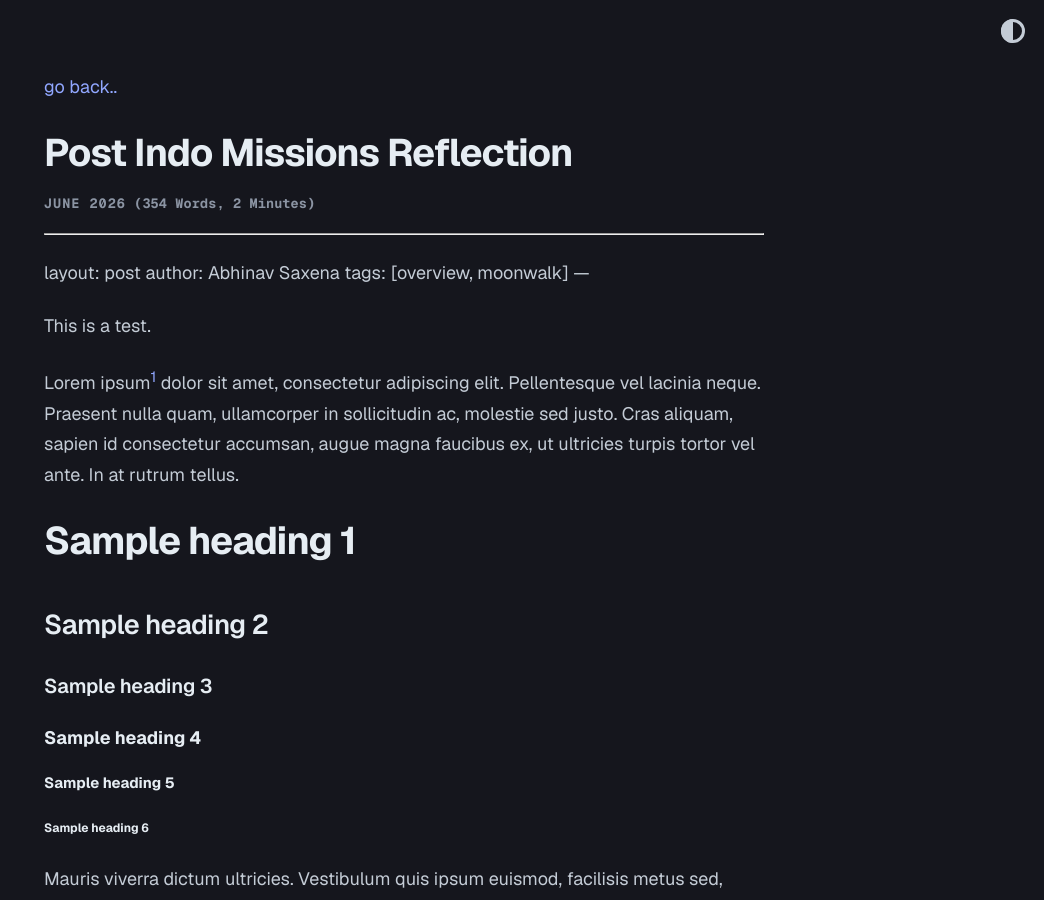
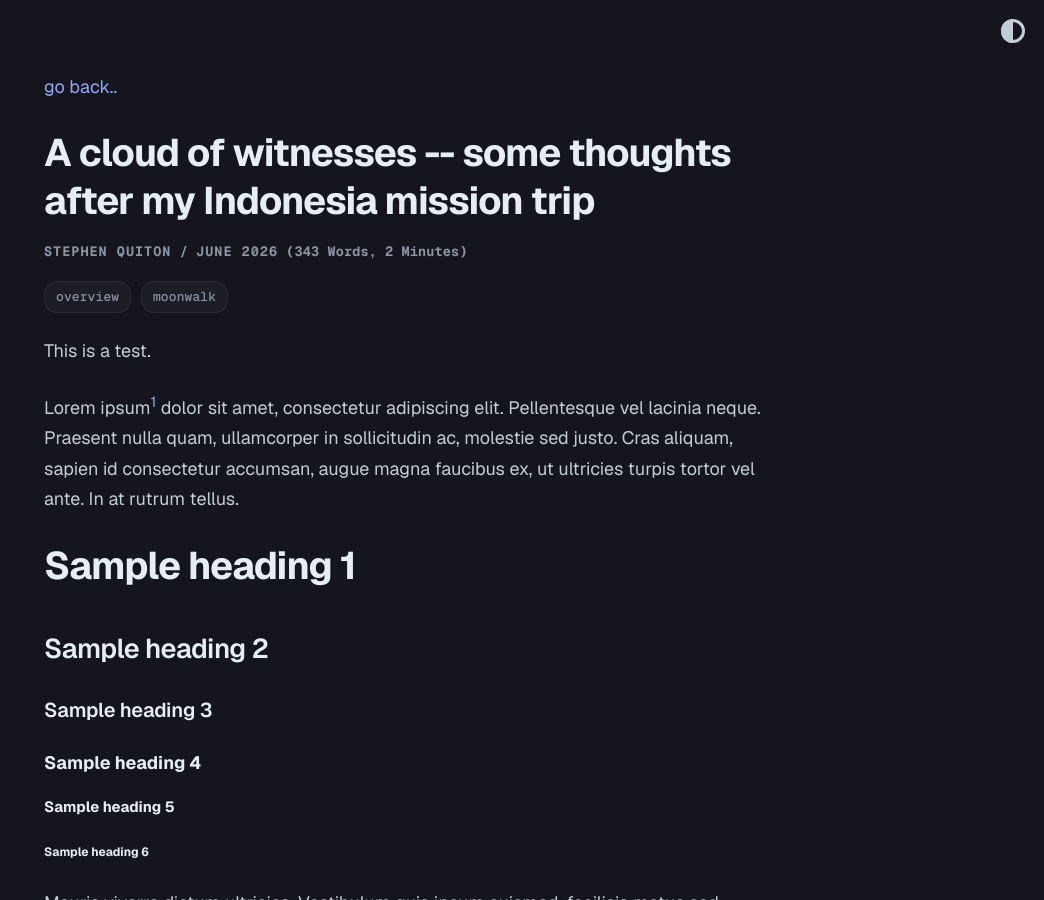
Before and after one commit to matter-of-faith/matter-of-faith.github.io, a Jekyll site: the page built from _posts/2026-06-10-post-indo-missions-reflection.md, in a window 1280 px wide and 900 px high. Shown: the whole window, without its empty margins (236-1280 px from the left). Built offline with Jekyll 4.4.1, drawn with Linux system fonts in a browser that asks for light colours; our own code applies the rules of GitHub Pages for plain Markdown files.

Commit message:
Fix header

```diff
--- a/_posts/2026-06-10-post-indo-missions-reflection.md
+++ b/_posts/2026-06-10-post-indo-missions-reflection.md
@@ -1,7 +1,7 @@
-
 ---
+title: A cloud of witnesses -- some thoughts after my Indonesia mission trip
 layout: post
-author: Abhinav Saxena
+author: Stephen Quiton
 tags: [overview, moonwalk]
 ---
 
```
